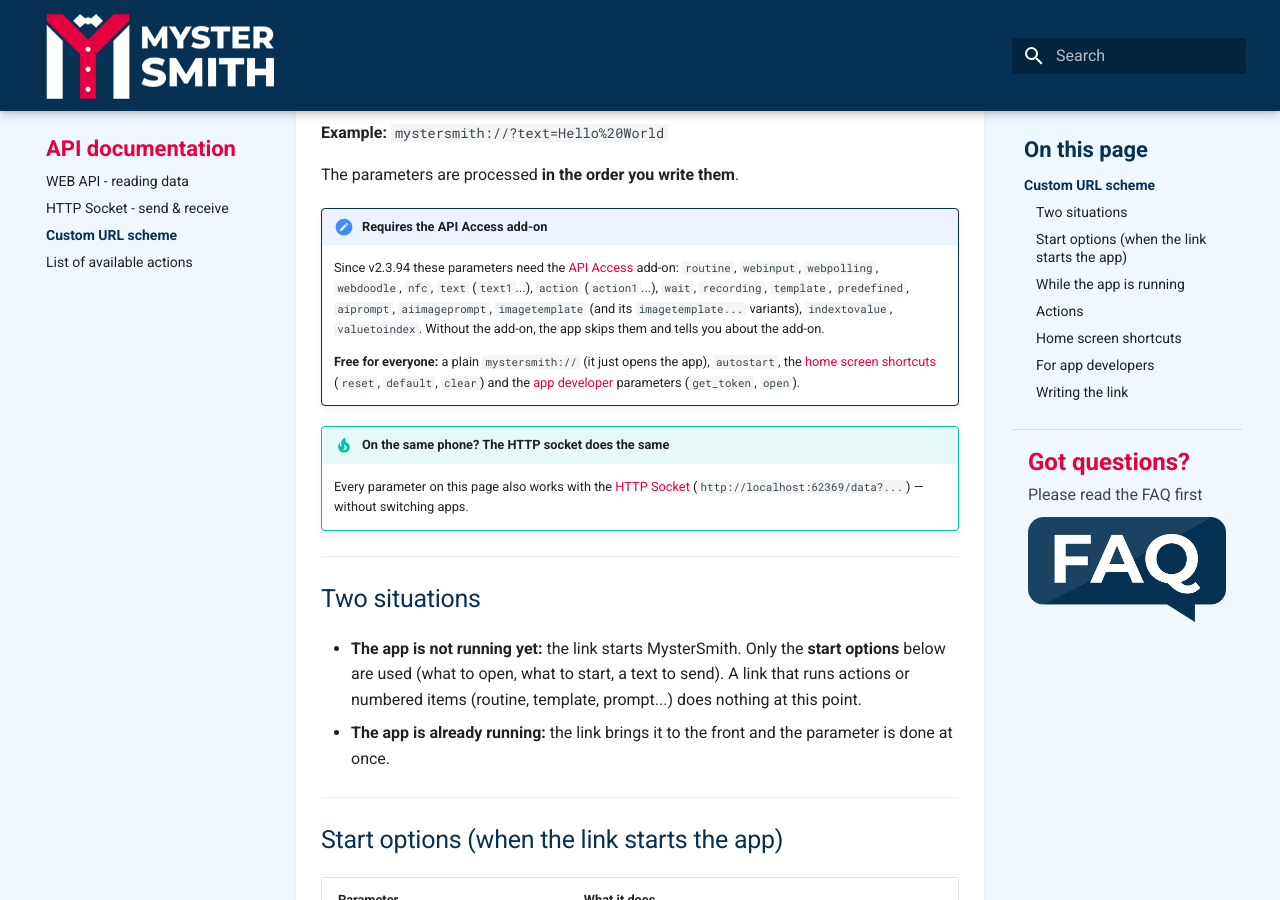
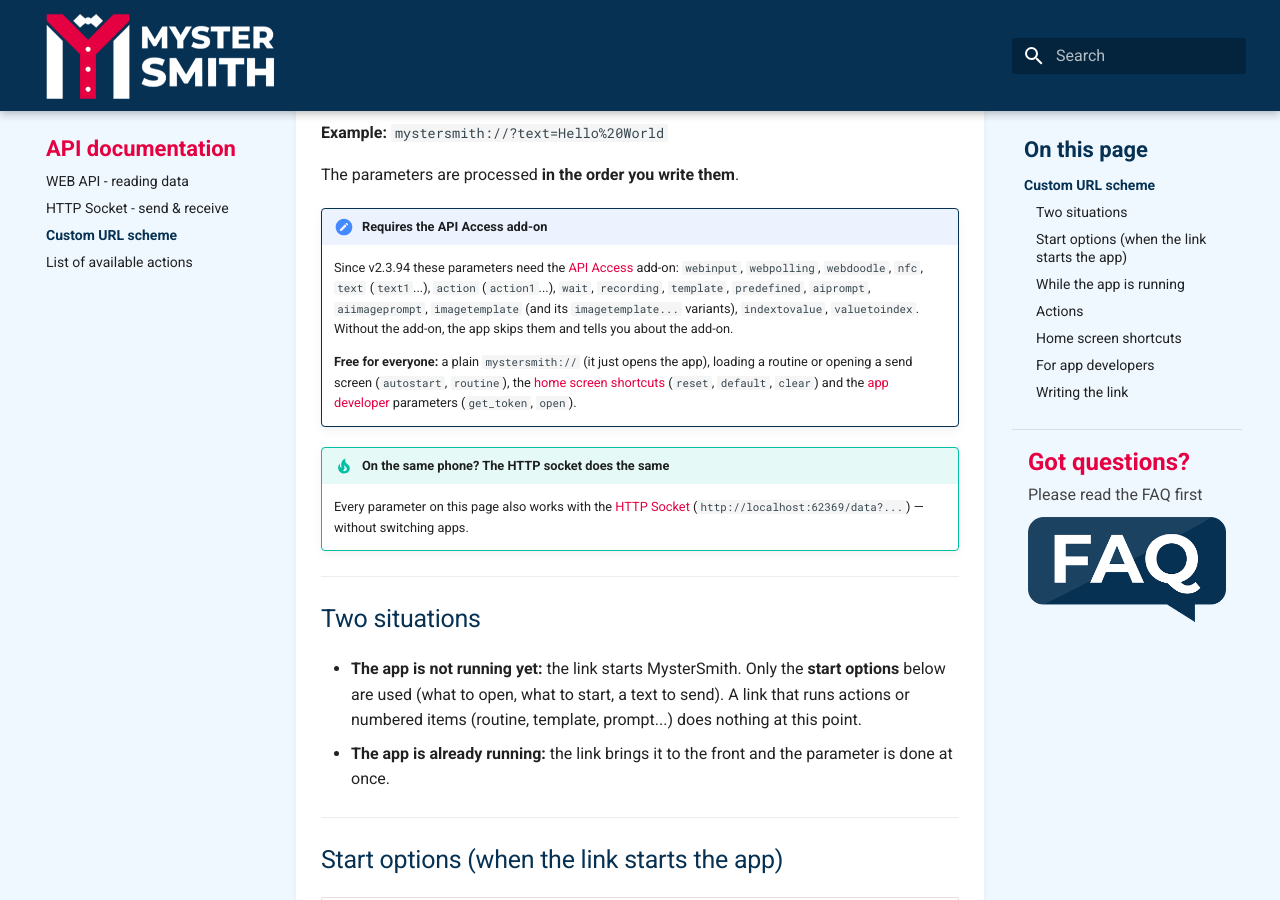
Before and after one commit to ragcsalo/mystersmith-docs, an MkDocs documentation site: the page built from docs/api/custom-url-scheme.md, in a window 1280 px wide and 900 px high, scrolled down 772 px. Built offline with MkDocs 1.6.1 and Material for MkDocs 9.7.7, drawn with Linux system fonts in a browser that asks for light colours.

Commit message:
Custom URL scheme: loading a routine stays free
Co-Authored-By: Claude Opus 5.5 <noreply@anthropic.com>

```diff
--- a/docs/api/custom-url-scheme.md
+++ b/docs/api/custom-url-scheme.md
@@ -14,9 +14,9 @@ MysterSmith can be opened — and told what to do — with a simple link that st
 The parameters are processed **in the order you write them**.
 
 !!! note "Requires the API Access add-on"
-    Since v2.3.94 these parameters need the [API Access](../purchase-add-ons/api-access.md) add-on: `routine`, `webinput`, `webpolling`, `webdoodle`, `nfc`, `text` (`text1`...), `action` (`action1`...), `wait`, `recording`, `template`, `predefined`, `aiprompt`, `aiimageprompt`, `imagetemplate` (and its `imagetemplate...` variants), `indextovalue`, `valuetoindex`. Without the add-on, the app skips them and tells you about the add-on.
+    Since v2.3.94 these parameters need the [API Access](../purchase-add-ons/api-access.md) add-on: `webinput`, `webpolling`, `webdoodle`, `nfc`, `text` (`text1`...), `action` (`action1`...), `wait`, `recording`, `template`, `predefined`, `aiprompt`, `aiimageprompt`, `imagetemplate` (and its `imagetemplate...` variants), `indextovalue`, `valuetoindex`. Without the add-on, the app skips them and tells you about the add-on.
 
-    **Free for everyone:** a plain `mystersmith://` (it just opens the app), `autostart`, the [home screen shortcuts](#home-screen-shortcuts) (`reset`, `default`, `clear`) and the [app developer](#for-app-developers) parameters (`get_token`, `open`).
+    **Free for everyone:** a plain `mystersmith://` (it just opens the app), loading a routine or opening a send screen (`autostart`, `routine`), the [home screen shortcuts](#home-screen-shortcuts) (`reset`, `default`, `clear`) and the [app developer](#for-app-developers) parameters (`get_token`, `open`).
 
 !!! tip "On the same phone? The HTTP socket does the same"
     Every parameter on this page also works with the [HTTP Socket](http-socket.md) (`http://localhost:62369/data?...`) — without switching apps.
```
Also changed, not shown: docs/about-mystersmith/free-features.md (+1 -0 lines), docs/purchase-add-ons/api-access.md (+1 -1 lines), docs/user-guide/routines.md (+1 -1 lines), docs/user-guide/triggers-and-actions.md (+1 -1 lines).
